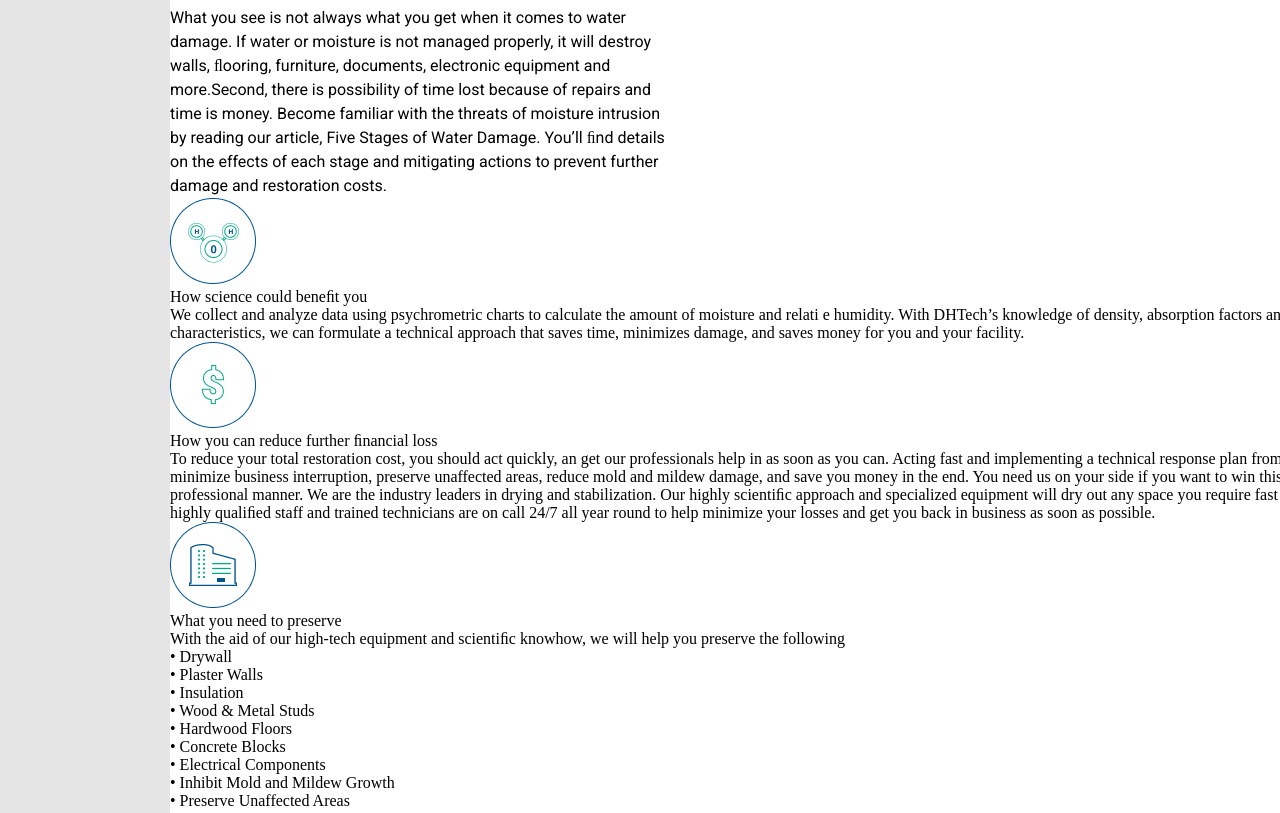
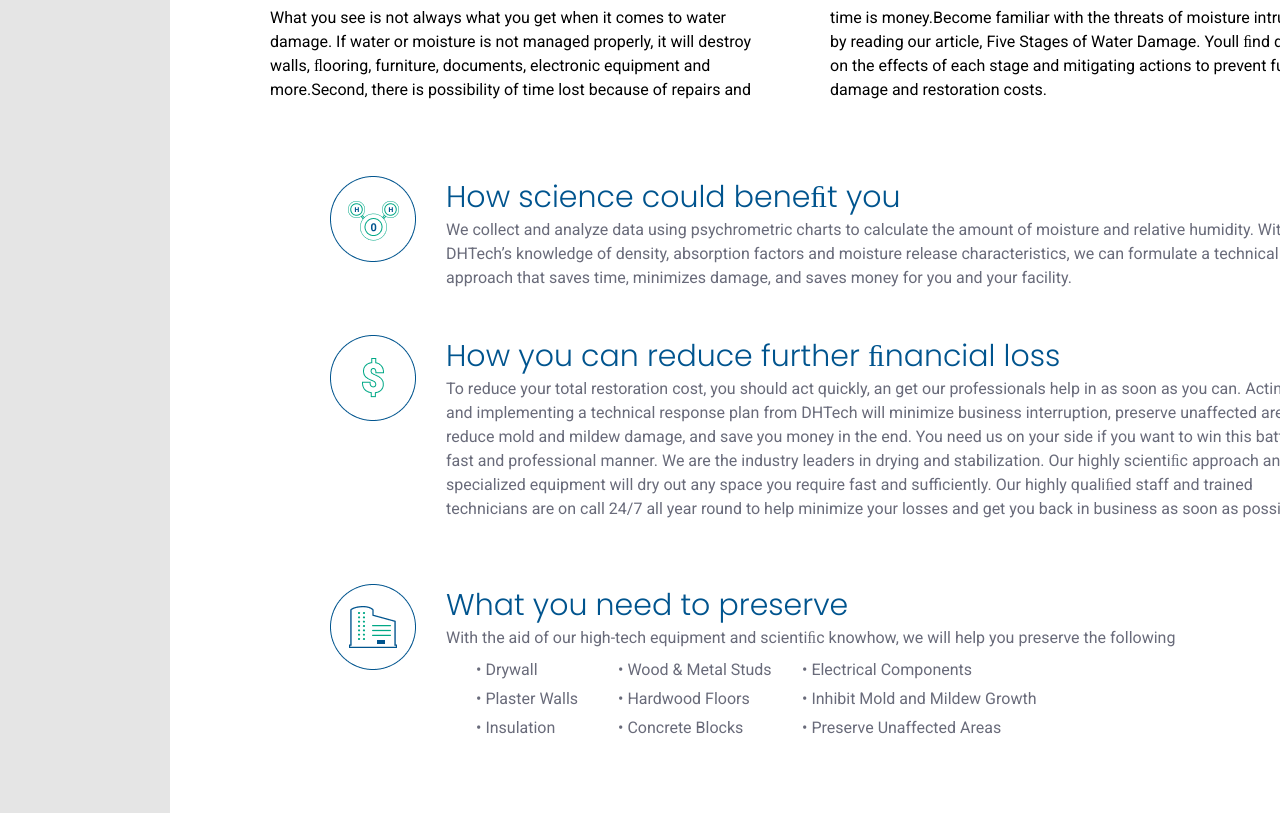
Before and after one commit to DmitriDjourov/Basic_FE_HW, a plain HTML site: page Lesson_10_SS_hw_v2/index.html in a window 1280 px wide. Shown: the part 463-1276 px from the top of the page. Drawn offline with Linux system fonts and the light colour scheme.

Commit message:
Update index.html new
index.html new

```diff
--- a/Lesson_10_SS_hw_v2/index.html
+++ b/Lesson_10_SS_hw_v2/index.html
@@ -5,7 +5,7 @@
     <meta charset="UTF-8">
     <meta http-equiv="X-UA-Compatible" content="IE=edge">
     <meta name="viewport" content="width=device-width, initial-scale=1.0">
-    <title>Lesson_10_hw_v2</title>
+    <title>Lesson_10_hw</title>
     <link rel="preconnect" href="https://fonts.googleapis.com">
     <link rel="preconnect" href="https://fonts.gstatic.com" crossorigin>
     <link href="https://fonts.googleapis.com/css2?family=Poppins:wght@300;700&family=Roboto&display=swap"
@@ -15,58 +15,86 @@
 
 <body>
     <div class="modal_wrapper">
-        <p class="modal_wrapper_title modal_wrapper_text">What you should know about water damage</p>
-        <p class="para_column_text para_column_position_1">What you see is not always what you get when it comes to water damage. If water or moisture is not managed properly, it will destroy walls, ﬂooring, furniture, documents, electronic equipment and more.Second, there is possibility of time lost because of repairs and</p>
-        <p class="para_column_text para_column_position_2">
-            time is money. Become familiar with the threats of moisture intrusion by reading our article, Five Stages of
-            Water Damage. You’ll ﬁnd details on the effects of each stage and mitigating actions to prevent further
-            damage and restoration costs.
+        <div class="modal_wrapper_title">
+            <p class="modal_wrapper_text">What you should know about water damage</p>
+        </div>
+        <div>
+            <div class="d_para_column">
+                <p class="para_column_text">
+                    What you see is not always what you get when it comes to water damage.
+                    If water or moisture is not managed properly, it will destroy walls, ﬂooring, furniture, documents,
+                    electronic equipment and more.Second, there is possibility of time lost because of repairs and
                 </p>
-        <!-- 1 -->
-        <img class="paragraf_img_1_position" src="media\Group 14.png" alt="Group14">
-        <p class="in_paragraf_1_text_position_1 in_paragraf_text_title_1">How science could beneﬁt you</p>
-        <p class="in_paragraf_1_text_position_2 in_paragraf_1_text_text_2">We collect and analyze data using
-            psychrometric
-            charts to calculate the
-            amount of moisture and relati e humidity. With DHTech’s knowledge of density, absorption factors and
-            moisture release characteristics, we can formulate a technical approach that saves time, minimizes
-            damage, and saves money for you and your facility.</p>
+                <p class="para_column_text">
+                    time is money.Become familiar with the threats of moisture intrusion by reading our article, Five
+                    Stages of Water Damage. Youll ﬁnd details on the effects of each stage and
+                    mitigating actions to prevent further damage and restoration costs.
+                </p>
+            </div>
+            <div class="paragraf_body">
+                <div class="in_paragraf_items_position">
+                    <div class="paragraf_img">
+                        <img src="media\Group 14.png" alt="Group14">
+                    </div>
+                    <div class="in_paragraf_text_position">
+                        <p class="in_paragraf_text_title">How science could beneﬁt you
+                        <p>
+                        <p class="in_paragraf_text_text">We collect and analyze data using psychrometric charts to
+                            calculate the amount of moisture and relative humidity. With DHTech’s knowledge of density,
+                            absorption factors and moisture release characteristics, we can formulate a technical
+                            approach that saves time, minimizes damage, and saves money for you and your facility.</p>
+                    </div>
+                </div>
                 <!--  -->
-        <!-- 2 -->
-        <img class="paragraf_img_2_position" src="media\Group 13.png" alt="Group13">
-        <p class="in_paragraf_2_text_position_1 in_paragraf_text_title_2">How you can reduce further ﬁnancial loss</p>
-        <p class="in_paragraf_2_text_position_2 in_paragraf_2_text_text_2">To reduce your total restoration cost, you
-            should act quickly, an get
-            our professionals help in as soon as you can. Acting fast and implementing a technical response plan
-            from DHTech will minimize business interruption, preserve unaffected areas, reduce mold and mildew
-            damage, and save you money in the end. You need us on your side if you want to win this battle in a
-            fast and professional manner. We are the industry leaders in drying and stabilization. Our highly
-            scientiﬁc approach and specialized equipment will dry out any space you require fast and
-            sufficiently. Our highly qualiﬁed staff and trained technicians are on call 24/7 all year round to
-            help minimize your losses and get you back in business as soon as possible.</p>
+                <div class="in_paragraf_items_position">
+                    <div class="paragraf_img">
+                        <img src="media\Group 13.png" alt="Group13">
+                    </div>
+                    <div class="in_paragraf_text_position">
+                        <p class="in_paragraf_text_title">How you can reduce further ﬁnancial loss</p>
+                        <p class="in_paragraf_text_text">To reduce your total restoration cost, you should act quickly,
+                            an get our professionals help in as soon as you can. Acting fast and implementing a
+                            technical response plan from DHTech will minimize business interruption, preserve unaffected
+                            areas, reduce mold and mildew damage, and save you money in the end. You need us on your
+                            side if you want to win this battle in a fast and professional manner. We are the industry
+                            leaders in drying and stabilization. Our highly scientiﬁc approach and specialized equipment
+                            will dry out any space you require fast and sufficiently. Our highly qualiﬁed staff and
+                            trained technicians are on call 24/7 all year round to help minimize your losses and get you
+                            back in business as soon as possible.</p>
+                    </div>
+                </div>
                 <!--  -->
-        <!-- 3 -->
-        <img class="paragraf_img_3_position" src="media\Group 12.png" alt="Group12">
-        <p class="in_paragraf_3_text_position_1 in_paragraf_text_title_3">What you need to preserve </p>
-        <p class="in_paragraf_3_text_position_2 in_paragraf_3_text_text_2">With the aid of our high-tech equipment and
-            scientiﬁc knowhow, we will help you preserve the following</p>
-        <!-- spiski -->
-        <ul class="spisok1_position spiski_text">
+                <div class="in_paragraf_items_position margin_spisok_block">
+                    <div class="paragraf_img">
+                        <img src="media\Group 12.png" alt="Group12">
+                    </div>
+                    <div class="in_paragraf_text_position">
+                        <p class="in_paragraf_text_title">What you need to preserve </p>
+                        <p class="in_paragraf_text_text">With the aid of our high-tech equipment and scientiﬁc knowhow,
+                            we will help you preserve the following</p>
+                        <div class="tri_spiska">
+                            <ul class="spisok1">
                                 <li>Drywall</li>
                                 <li>Plaster Walls</li>
                                 <li>Insulation</li>
                             </ul>
-        <ul class="spisok2_position spiski_text">
+                            <ul class="spisok2">
                                 <li>Wood & Metal Studs</li>
                                 <li>Hardwood Floors</li>
                                 <li>Concrete Blocks</li>
                             </ul>
-        <ul class="spisok3_position spiski_text">
+                            <ul class="spisok3">
                                 <li>Electrical Components</li>
                                 <li>Inhibit Mold and Mildew Growth</li>
                                 <li>Preserve Unaffected Areas</li>
                             </ul>
                         </div>
+                    </div>
+                </div>
+            </div>
+        </div>
+    </div>
+    </div>
 </body>
 
 </html>
```
Lines whose indentation alone changed are shown as unchanged.
